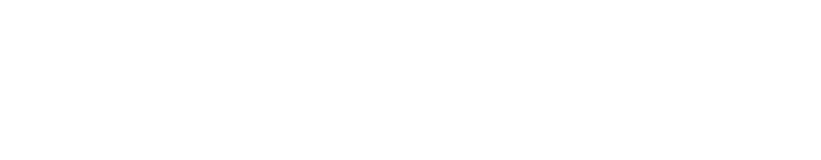
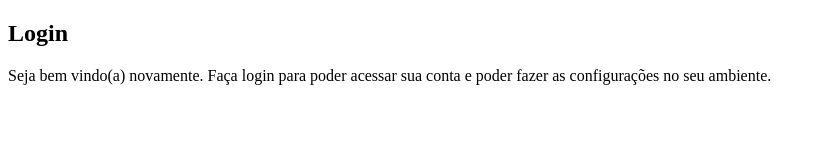
Before and after one commit to matheuspedrodev/projeto-login, a plain HTML site: page index.html in a window 1280 px wide. Shown: the whole page, without its empty margins (0-821 px from the left). Drawn offline with Linux system fonts and the light colour scheme.

Commit message:
estrutura do projeto criada

```diff
--- a/index.html
+++ b/index.html
@@ -3,9 +3,23 @@
 <head>
     <meta charset="UTF-8">
     <meta name="viewport" content="width=device-width, initial-scale=1.0">
-    <title>Tela de Login</title>
+    <title>Login</title>
+    <link rel="stylesheet" href="estilos/style.css">
 </head>
 <body>
+    <main>
+        <section id="login">
+            <div id="imagem">
 
+            </div>
+            <div id="formulário">
+                <h1>Login</h1>
+                <p>Seja bem vindo(a) novamente. Faça login para poder acessar sua conta e poder fazer as configurações no seu ambiente.</p>
+                <form action="login.html" method="post">
+
+                </form>
+            </div>
+        </section>
+    </main>
 </body>
 </html>
```
Also changed, not shown: estilos/style.css (added, +7 -0 lines).
